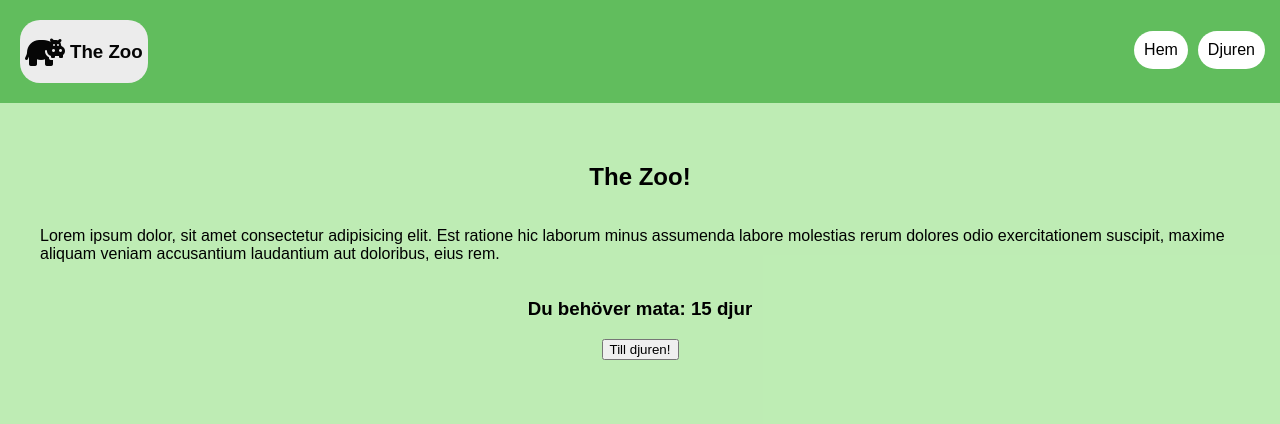
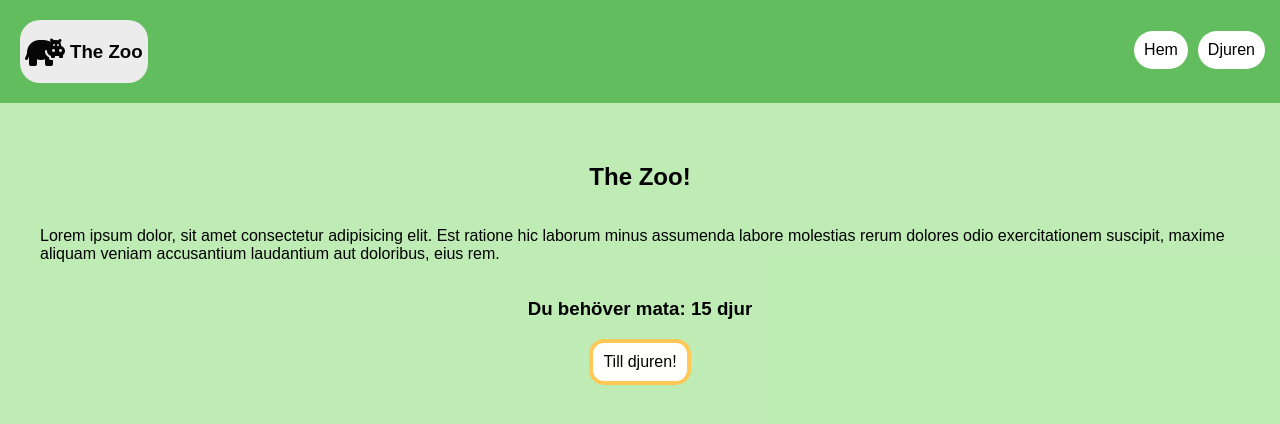
Before and after one commit to bergeper/React-The-Zoo, a React (Vite) app: page / in a window 1280 px wide. Shown: the top 424 px of the page. Built offline with nearby package versions, Linux system fonts and the light colour scheme.

Commit message:
(feat): hides button if all animals are fed

```diff
--- a/src/pages/Home/Home.tsx
+++ b/src/pages/Home/Home.tsx
@@ -27,12 +27,17 @@ export const Home = () => {
           exercitationem suscipit, maxime aliquam veniam accusantium laudantium
           aut doloribus, eius rem.
         </p>
+        {hungryAnimals === 0 ? (
+          <h3>Alla djur är mätta!</h3>
+        ) : (
+          <>
+            <h3>Du behöver mata: {hungryAnimals.toString()} djur</h3>
 
-        <h3>Du behöver mata: {hungryAnimals.toString()} djur</h3>
-
-        <Link to='/animals'>
-          <button>Till djuren!</button>
-        </Link>
+            <Link to='/animals'>
+              <button className='hero__btn'>Till djuren!</button>
+            </Link>
+          </>
+        )}
       </article>
     </>
   );
```
